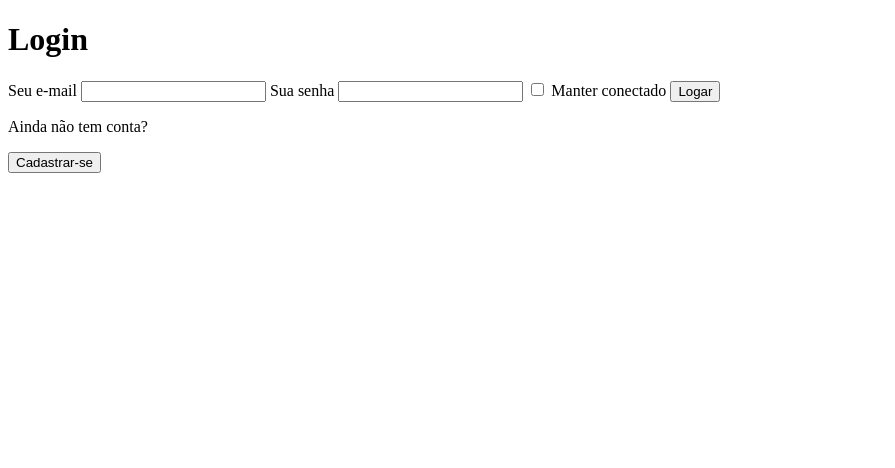
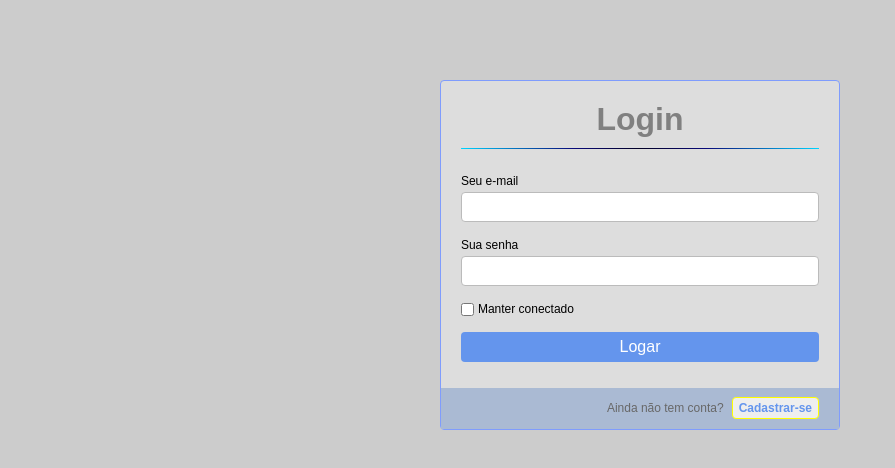
Before and after one commit to rafaelfaragao/imersao_webintelligence, a plain HTML site: page exercicio3/index.html in a window 1280 px wide. Shown: the whole page, without its empty margins (0-895 px from the left). Drawn offline with Linux system fonts and the light colour scheme.

Commit message:
Exercicio3 concluido

```diff
--- a/exercicio3/index.html
+++ b/exercicio3/index.html
@@ -4,12 +4,14 @@
   <meta charset="UTF-8">
   <meta http-equiv="X-UA-Compatible" content="IE=edge">
   <meta name="viewport" content="width=device-width, initial-scale=1.0">
+  <link rel="stylesheet" href="styles.css">
   <title>Login - Web Intelligence</title>
 </head>
 <body>
   <div class="container">
     <header>
       <h1>Login</h1>
+      <div id="bordergradient"></div>
     </header>
     <main>
       <form action="#">
@@ -17,15 +19,17 @@
         <input type="text" name="user" id="user">
         <label for="password">Sua senha</label>
         <input type="password" name="password" id="password">
-        <input type="checkbox" name="connected" id="connected">
-        <label for="connected">Manter conectado</label>
+        <div id="checkconnection">
+          <input type="checkbox" name="connected" id="connected">
+          <label for="connected">Manter conectado</label>
+        </div>
         <button type="submit">Logar</button>
       </form>
-      <footer>
-        <p>Ainda não tem conta?</p>
-        <button class="register">Cadastrar-se</button>
-      </footer>
     </main>
+    <footer>
+      <p>Ainda não tem conta?</p>
+      <a href="form.html">Cadastrar-se</a>
+    </footer>
   </div>
 </body>
 </html>
--- /dev/null
+++ b/exercicio3/styles.css
@@ -0,0 +1,116 @@
+*{
+    padding: 0;
+    margin: 0;
+    box-sizing: border-box;
+}
+
+body{
+    background-color: #CCC;
+    font-family: Arial, Helvetica, sans-serif;
+}
+
+.container {
+    width: 400px;
+    height: 350px;
+    background-color: #DDD;
+    margin: 5rem auto auto;
+    display: flex;
+    flex-direction: column;
+    align-items: center;
+    justify-content: space-between;
+    border: 1px solid rgb(127, 156, 253);
+    border-radius: 4px;
+}
+
+header{
+    width: 90%;
+    display: flex;
+    flex-direction: column;
+    align-items: center;
+}
+
+header h1 {
+    padding: 20px 10px 10px;
+    color: gray;
+}
+
+#bordergradient{
+    height: 1px;
+    width: 100%;
+    background: rgb(2,0,36);
+    background: radial-gradient(circle, rgba(2,0,36,1) 0%, rgba(9,9,121,1) 37%, rgba(0,212,255,1) 100%);
+}
+
+main{
+    width: 100%;
+    height: 100%;
+    display: flex;
+    align-items: center;
+    justify-content: center;
+}
+
+form{
+    display: flex;
+    flex-direction: column;
+    width: 90%;
+}
+
+form input {
+    width: 100%;
+    height: 30px;
+    margin-top: 4px;
+    margin-bottom: 16px;
+    border: 1px solid #BBB;
+}
+
+#checkconnection{
+    display: flex;
+    align-items: center;
+}
+
+#checkconnection input[type=checkbox]{
+    width: auto;
+    height: auto;
+    margin: 0 4px 0 0;
+}
+
+form label{
+    font-size: 12px;
+}
+
+form button {
+    height: 30px;
+    margin-top: 16px;
+    color: #FFF;
+    background-color: cornflowerblue;
+    text-decoration: none;
+    border: none;
+    font-size: 16px;
+}
+
+footer {
+    background-color: rgb(170, 186, 211);
+    width: 100%;
+    height: 60px;
+    display: flex;
+    align-items: center;
+    font-size: 12px;
+    justify-content: flex-end;
+    padding-right: 20px;
+    color: rgb(104, 104, 104);
+}
+
+footer a {
+    text-decoration: none;
+    margin-left: 8px;
+    padding: 3px 6px;
+    border: 1px solid yellow;
+    border-radius: 4px;
+    color: cornflowerblue;
+    font-weight: bold;
+    background-color: #EEE;
+}
+
+button, input {
+    border-radius: 4px;
+}
```
Also changed, not shown: exercicio3/form.html (+45 -6 lines).
